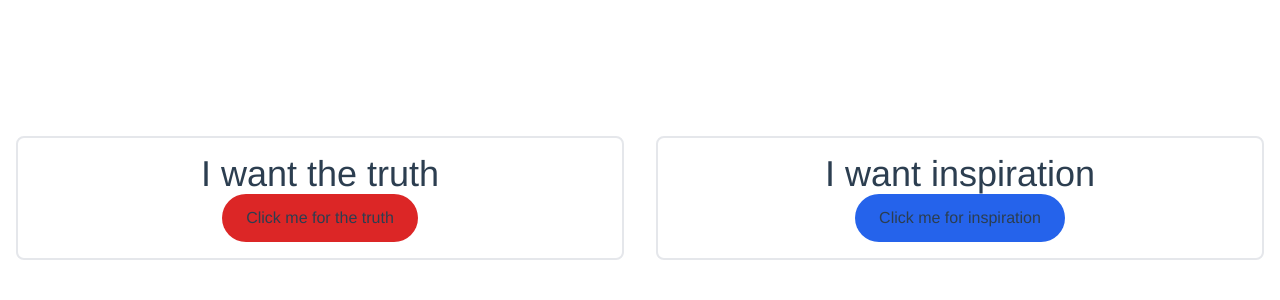
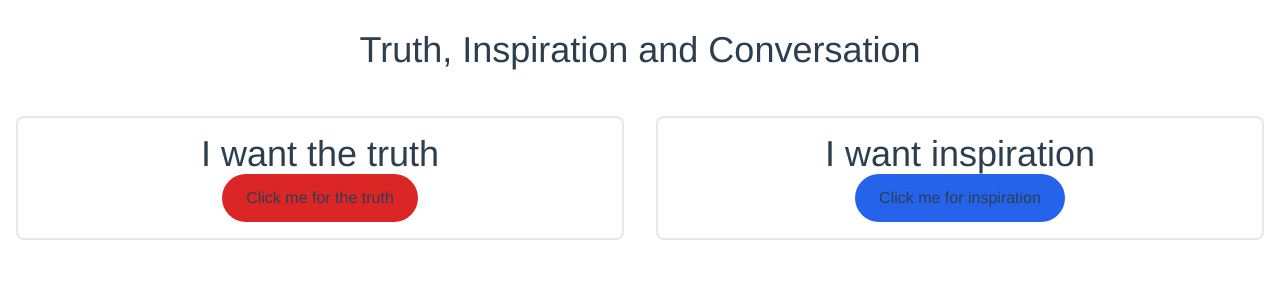
Before and after one commit to FenderStrat85/quotes, a Vue app in the folder client/: page / in a window 1280 px wide. Shown: the top 300 px of the page. Built offline with nearby package versions, Linux system fonts and the light colour scheme.

Commit message:
box sizes fixed

```diff
--- a/client/src/App.vue
+++ b/client/src/App.vue
@@ -1,7 +1,10 @@
 <template>
-  <div id="app" class="w-screen">
-    <Trump class="w-6/12" />
-    <Kanye class="w-6/12" />
+  <div>
+    <h1>Truth, Inspiration and Conversation</h1>
+    <div id="app" class="w-screen">
+      <Trump class="w-6/12 h-3/6" />
+      <Kanye class="w-6/12 h-3/6" />
+    </div>
   </div>
 </template>
 
@@ -25,7 +28,7 @@ export default {
   -moz-osx-font-smoothing: grayscale;
   text-align: center;
   color: #2c3e50;
-  margin-top: 60px;
+  margin-top: 30px;
   display: flex;
 }
 </style>
--- a/client/src/components/Kanye.vue
+++ b/client/src/components/Kanye.vue
@@ -1,13 +1,15 @@
 <template>
   <div class="quote-container">
     <h1>I want inspiration</h1>
-    <div v-if="this.quote.length > 0">
+    <div class="h-40" v-if="this.quote.length > 0">
       <h2>"{{ this.quote }}"</h2>
       <h3>From the wisdom of Kanye "the voice of this generation" West</h3>
     </div>
-    <button class="bg-blue-600" @click="getQuote()">
-      Click me for inspiration
-    </button>
+    <div>
+      <button class="bg-blue-600 hover:bg-blue-500" @click="getQuote()">
+        Click me for inspiration
+      </button>
+    </div>
   </div>
 </template>
 
--- a/client/src/components/Trump.vue
+++ b/client/src/components/Trump.vue
@@ -1,13 +1,15 @@
 <template>
   <div class="quote-container">
     <h1>I want the truth</h1>
-    <div v-if="this.quote.length > 0">
+    <div class="h-40" v-if="this.quote.length > 0">
       <h2 data-test="quote-display">"{{ this.quote }}"</h2>
       <h3>Courtesy of the bulls**t machine the is Donald J Drumpf</h3>
     </div>
-    <button class="bg-red-600" @click="getQuote()">
-      Click me for the truth
-    </button>
+    <div>
+      <button class="bg-red-600 hover:bg-red-500" @click="getQuote()">
+        Click me for the truth
+      </button>
+    </div>
   </div>
 </template>
 
```
